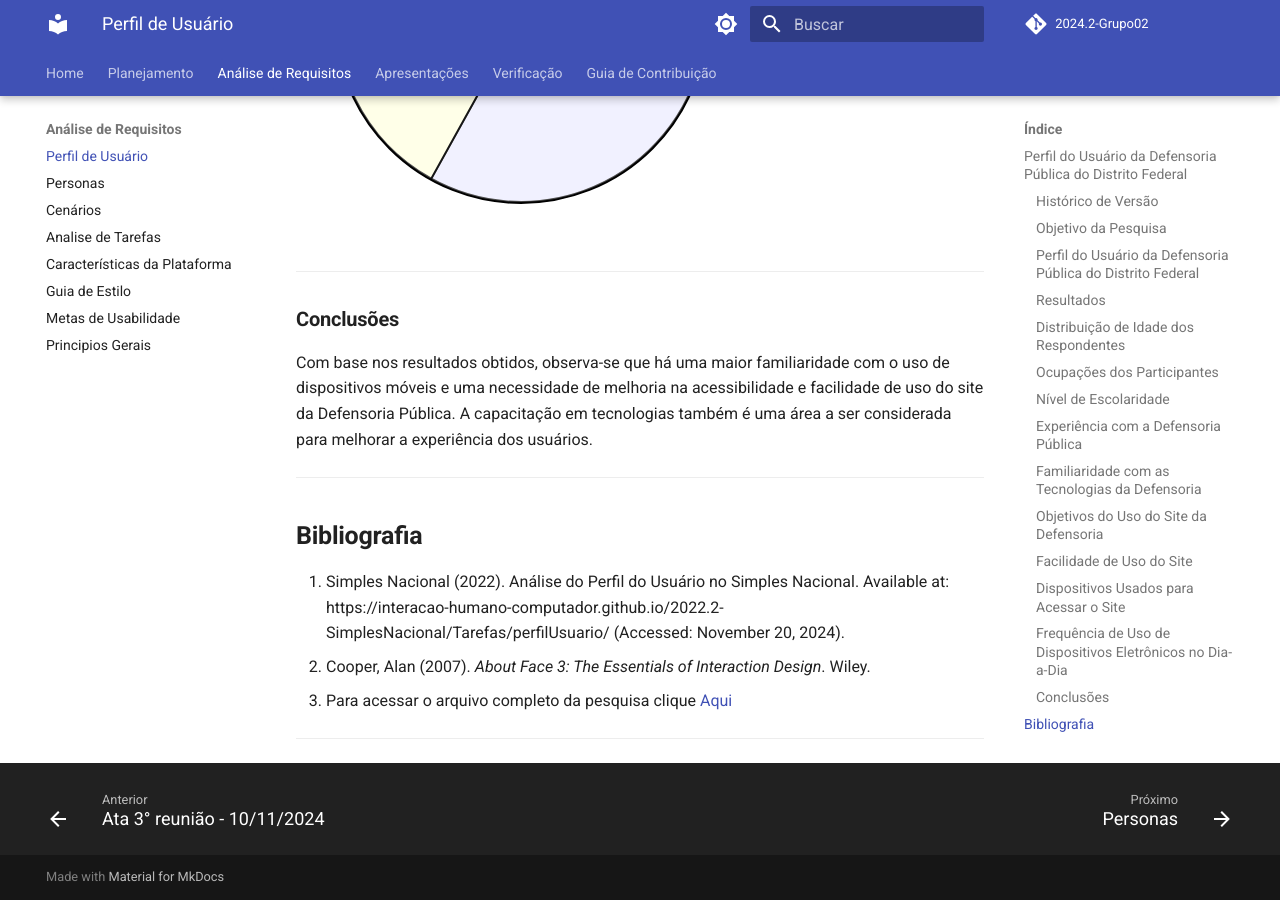
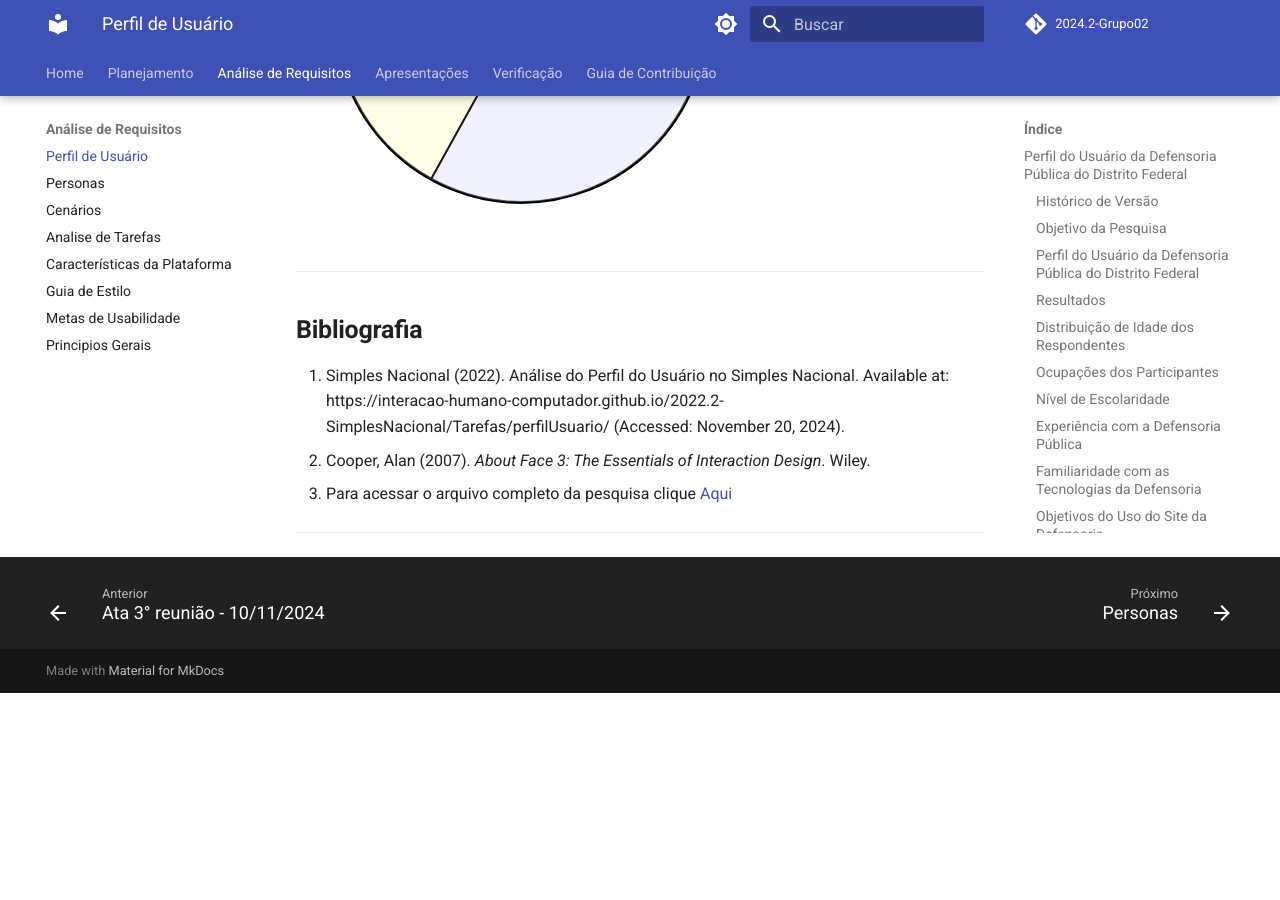
Before and after one commit to Interacao-Humano-Computador/2024.2-Grupo02, an MkDocs documentation site: the page built from docs/Analise/perfilUsuario.md, in a window 1280 px wide and 900 px high, scrolled down 7015 px. Built offline with MkDocs 1.6.1 and Material for MkDocs 9.7.7, drawn with Linux system fonts in a browser that asks for light colours; comment, search, counter and statistics services are not loaded; after the commit the page ends 7708 px from its top, so only the background shows below that.

Commit message:
removendo parte redundante

````diff
--- a/docs/Analise/perfilUsuario.md
+++ b/docs/Analise/perfilUsuario.md
@@ -172,10 +172,6 @@ pie
     "Nunca" : 1
 ```
 
----
-
-### **Conclusões**
-Com base nos resultados obtidos, observa-se que há uma maior familiaridade com o uso de dispositivos móveis e uma necessidade de melhoria na acessibilidade e facilidade de uso do site da Defensoria Pública. A capacitação em tecnologias também é uma área a ser considerada para melhorar a experiência dos usuários.
 
 ---
 
````
